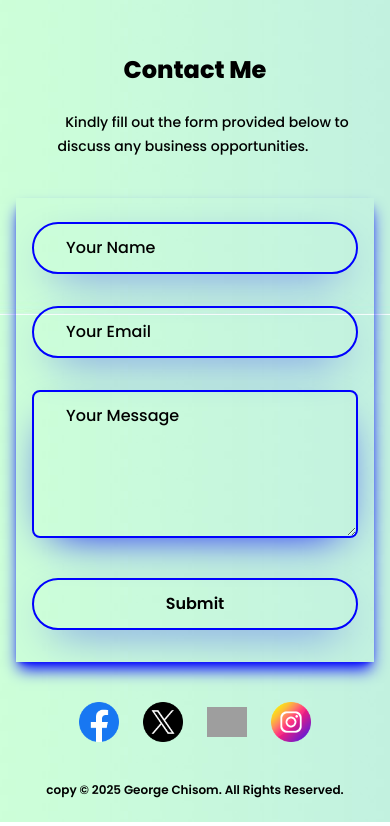
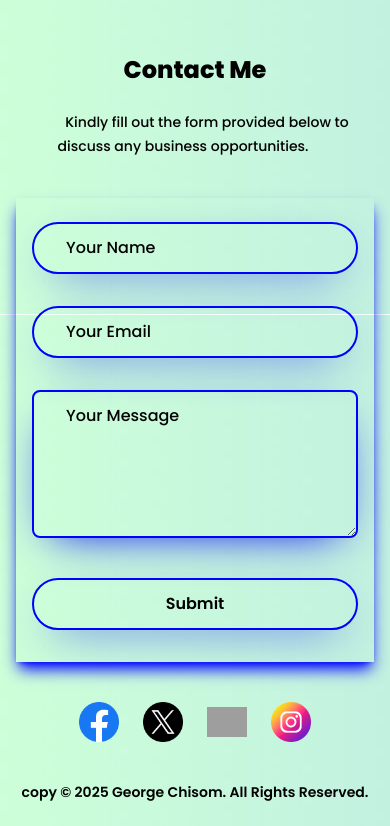
Before and after one commit to Georgechisom/georgeportfolio, a React (Create React App) app: page / in a window 390 px wide. Shown: the part 3570-4396 px from the top of the page. Built offline with nearby package versions, Linux system fonts and the light colour scheme; grey boxes are pictures that could not be loaded; some icons are missing.

Commit message:
portfolio footer updated

```diff
--- a/src/components/Footer/Footer.js
+++ b/src/components/Footer/Footer.js
@@ -2,7 +2,7 @@ import React from 'react'
 
 const Footer = () => {
   return (
-    <footer className='max-w-screen-xl mx-auto w-full overflow-hidden flex items-center justify-center text-center my-6 font-semibold text-xs sm:text-sm md:text-base lg:text-lg'>
+    <footer className='max-w-screen-xl mx-auto w-full overflow-hidden flex items-center justify-center text-center my-6 font-semibold text-sm sm:text-sm md:text-base lg:text-lg'>
         copy &#169; 2025 George Chisom. All Rights Reserved.
     </footer>
   )
```
